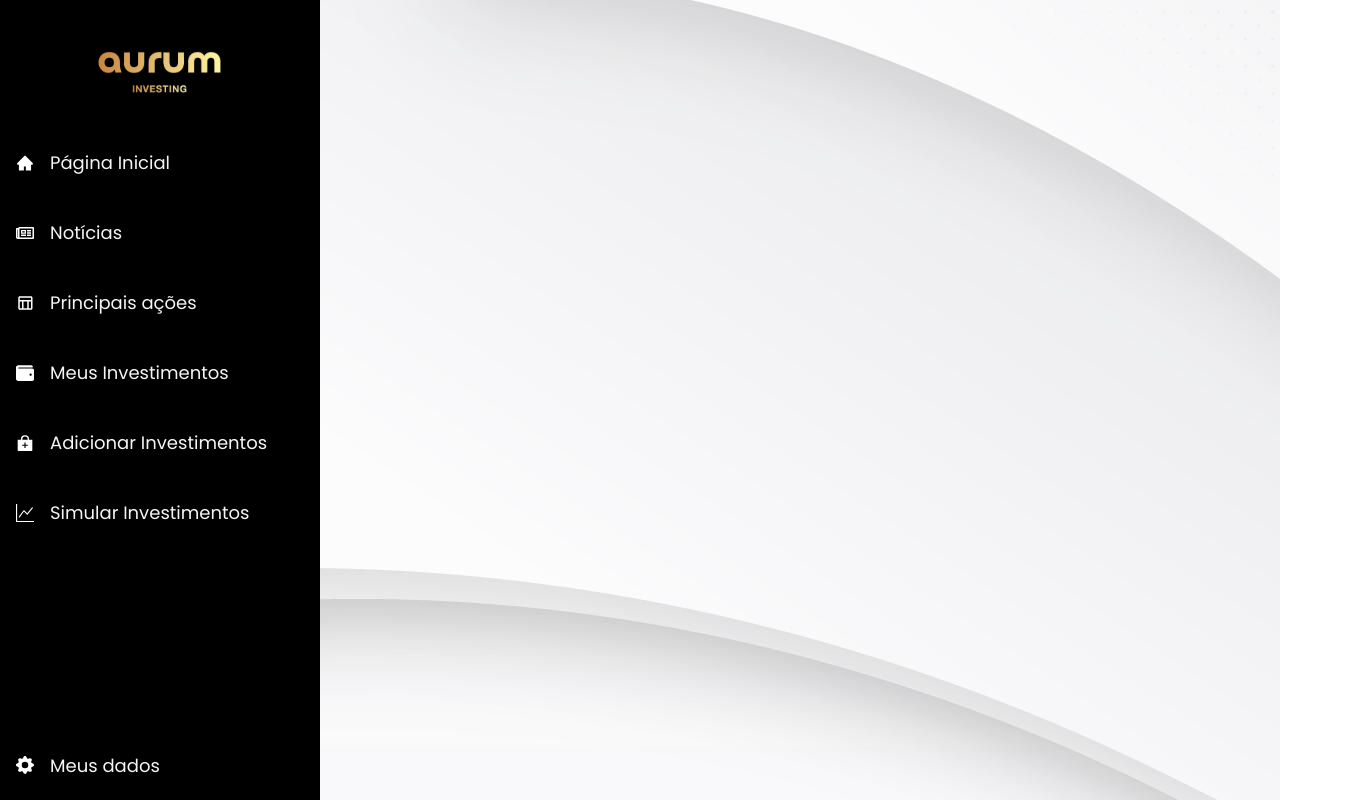
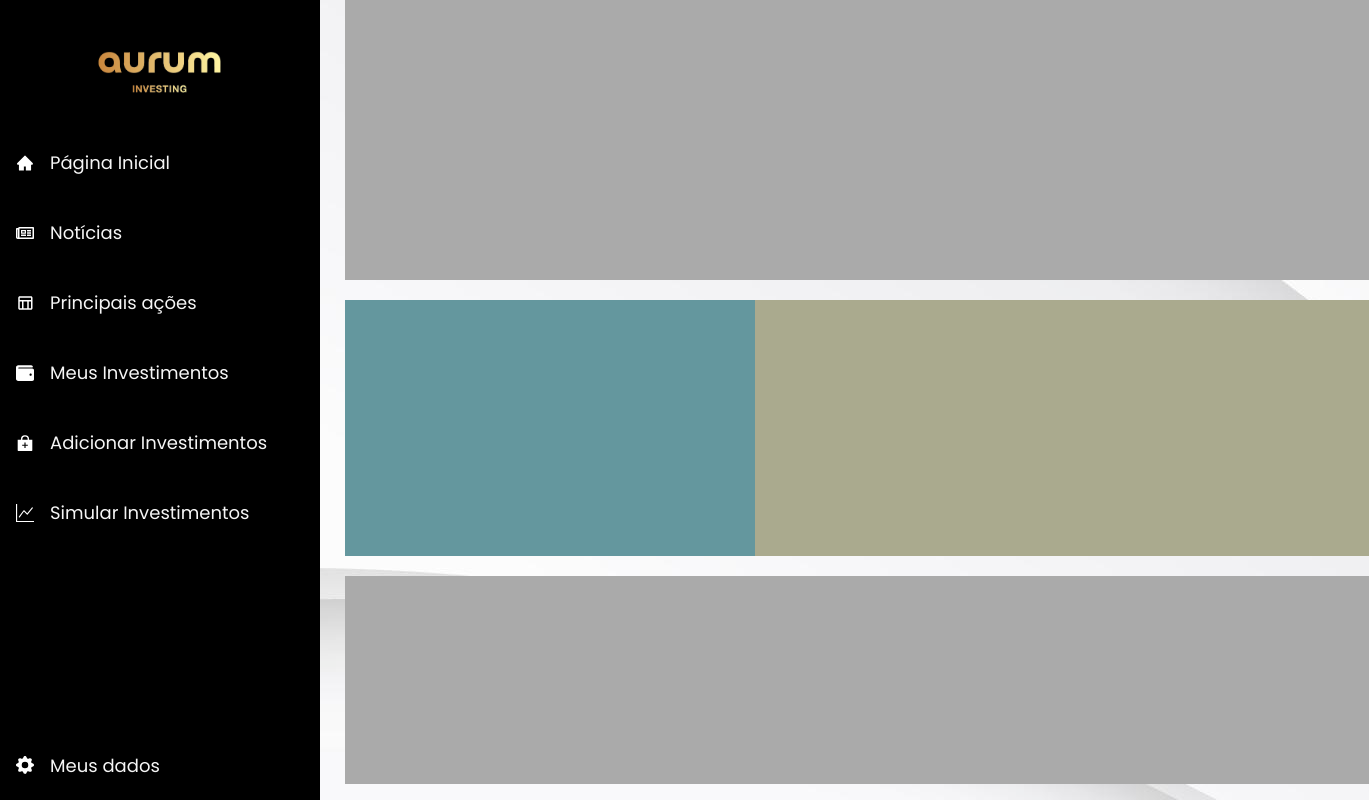
Before and after one commit to joaopflausino/Aurum-Front, a React (Create React App) app: page /home in a window 1280 px wide. Shown: the whole page, 1369 px wide, since content can reach past the window. Built offline with nearby package versions, Linux system fonts and the light colour scheme.

Commit message:
inicio da home

```diff
--- a/src/Pages/home/Home.js
+++ b/src/Pages/home/Home.js
@@ -10,8 +10,18 @@ function Home() {
   return (
     <>
     <Navbar/>
-      <div className='home'>
-        <h3>Home</h3>
+      <div className='main-home'>
+        <div className='container-cima'>
+
+        </div>
+        <div className='container-meio'>
+          <div className='container-meio-esquerda'></div>
+          <div className='container-meio-direita'></div>
+
+        </div>
+        <div className='container-baixo'>
+
+        </div>
       </div>
     </>
   );
--- a/src/Pages/home/home.css
+++ b/src/Pages/home/home.css
@@ -0,0 +1,58 @@
+.main-home {
+    display: flex;
+    justify-content: flex-start;
+    align-items: flex-start;
+    width: 100vw;
+    height: 100vh;
+    flex-direction: column;
+}
+
+.container-cima{
+    display: flex;
+    justify-content: flex-start;
+    align-items: flex-start;
+    width: 80vw;
+    height: 35vh;
+    margin: 0px 0px 10px 345px;
+    background-color:#aaaaaa;
+}
+
+.container-meio{
+    display: flex;
+    justify-content: flex-start;
+    align-items: flex-start;
+    width: 80vw;
+    height: 32vh;
+    margin: 10px 0px 10px 345px;
+    background-color:#aaaaaa;
+}
+
+.container-meio-esquerda{
+    display: flex;
+    justify-content: flex-start;
+    align-items: flex-start;
+    height: 100%;
+    width: 40%;
+    background-color:#64979e;
+
+}
+
+.container-meio-direita{
+    display: flex;
+    justify-content: flex-start;
+    align-items: flex-start;
+    height: 100%;
+    width: 60%;
+    background-color:#aaaa8e;
+
+}
+
+.container-baixo{
+    display: flex;
+    justify-content: center;
+    align-items: center;
+    width: 80vw;
+    height: 26vh;
+    margin: 10px 0px 0px 345px;
+    background-color:#aaaaaa;
+}
```
